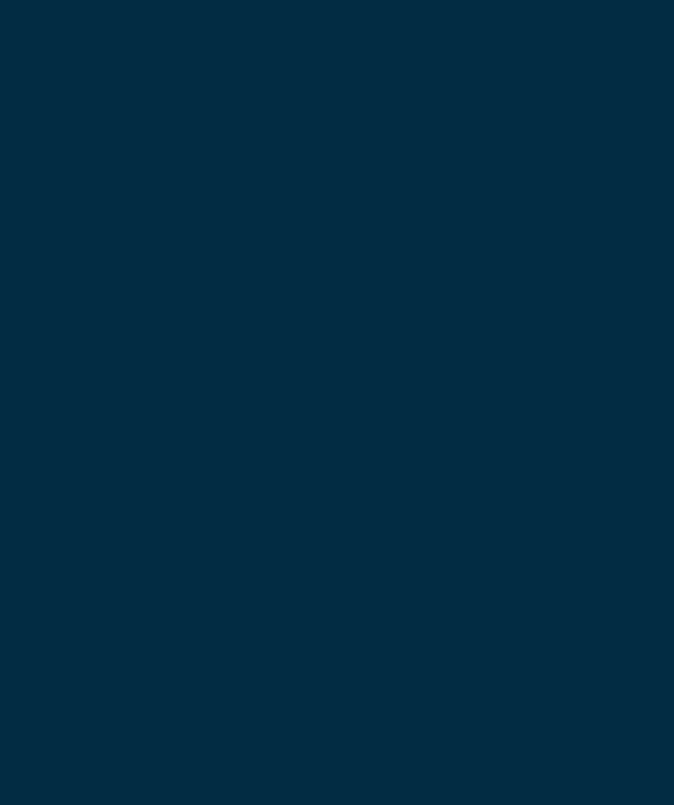
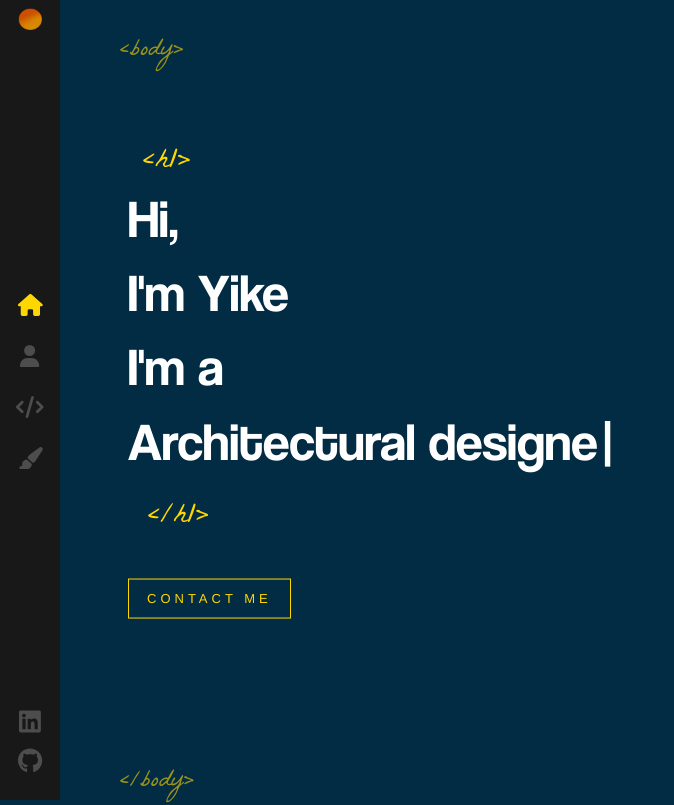
Before and after one commit to gaoyikeshuer/Yike-portfolio, a React (Create React App) app: page / in a window 1280 px wide. Before the commit this address had no page. Shown: the whole page, without its empty margins (0-674 px from the left). Built offline with nearby package versions, Linux system fonts and the light colour scheme.

Commit message:
Update App.js

```diff
--- a/src/App.js
+++ b/src/App.js
@@ -8,7 +8,7 @@
   return (
     <>
     <Routes>
-      <Route path ="/Yike-portfolio" element = {<Layout />} >
+      <Route path ="/" element = {<Layout />} >
       <Route index element ={<Home />} />
       </Route>
 
```
